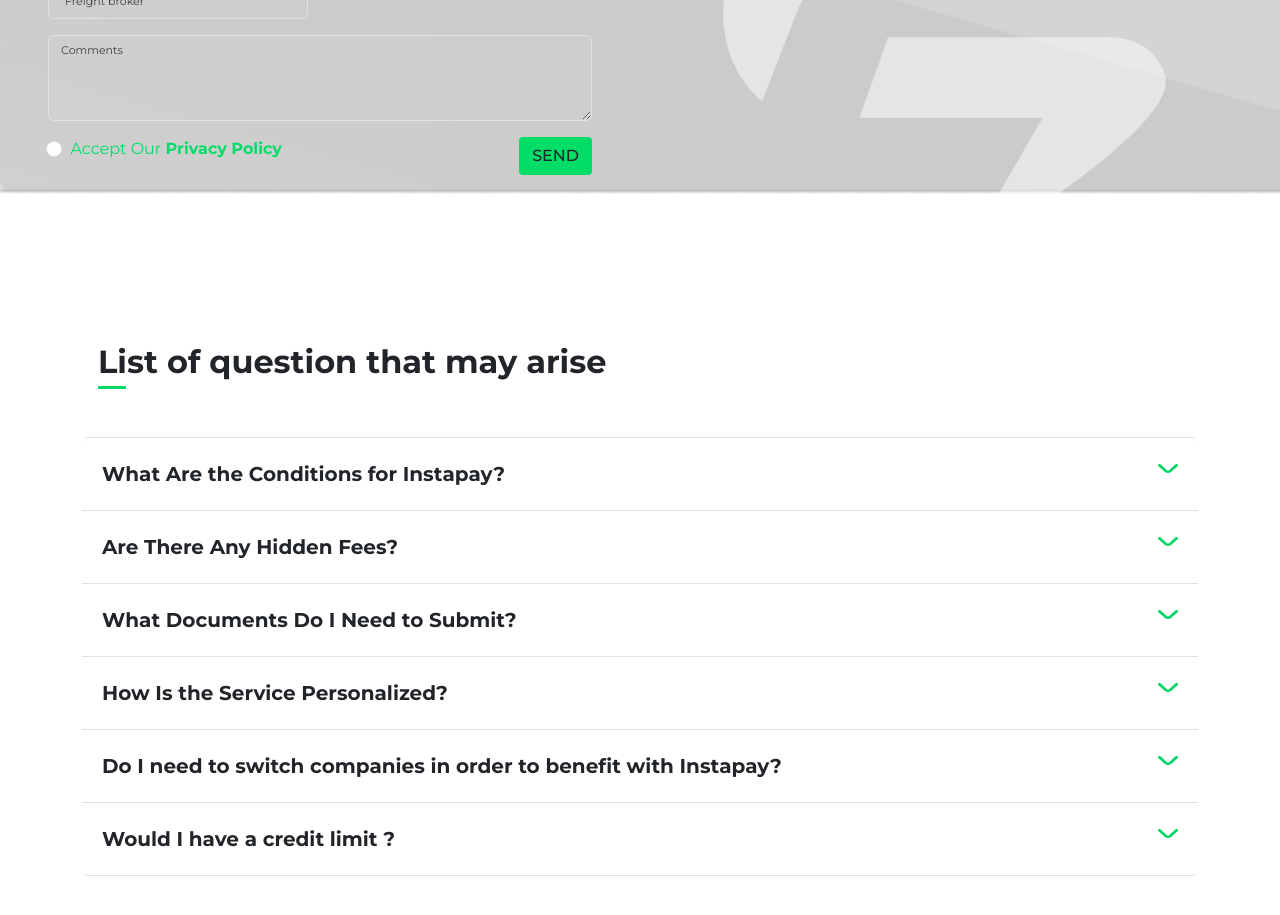
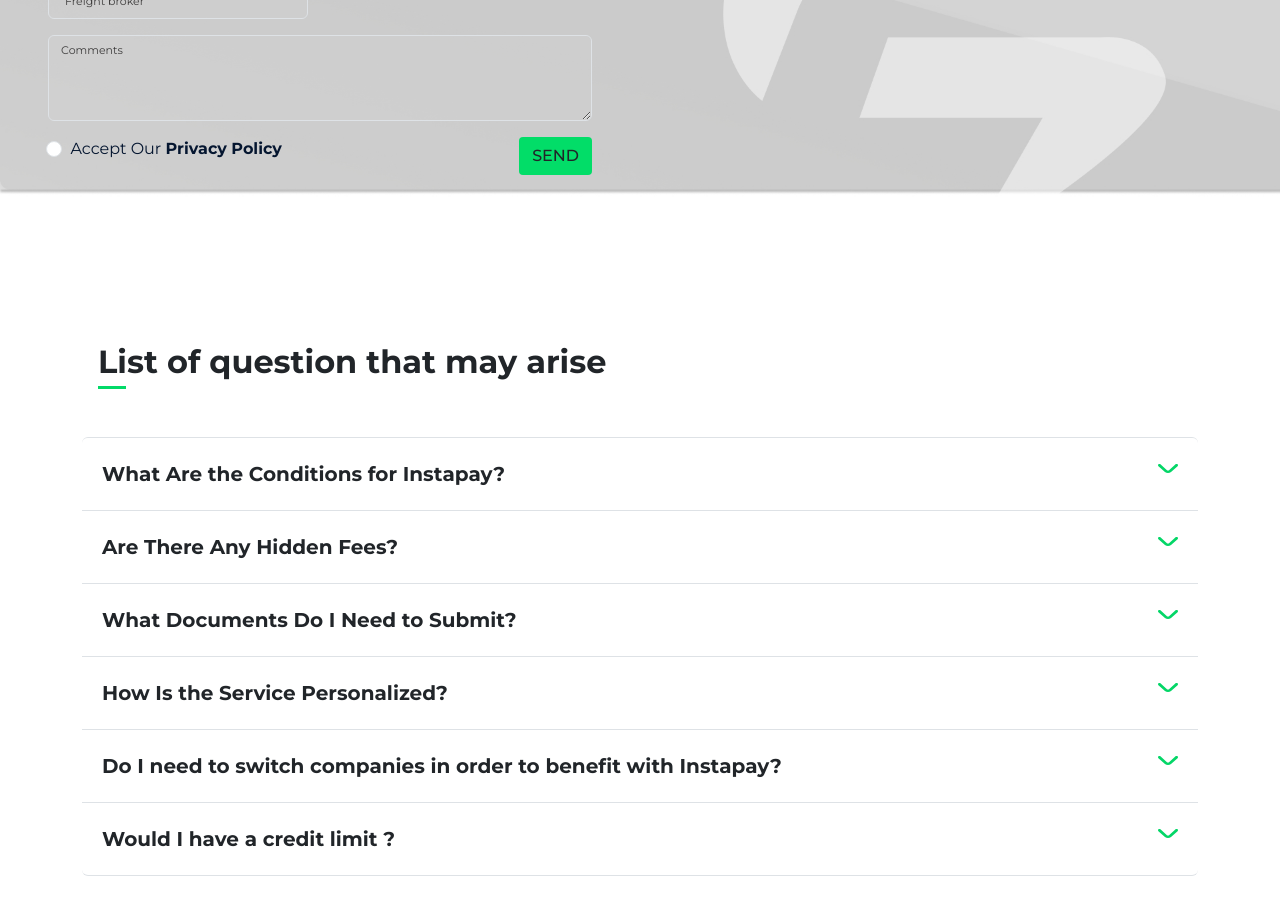
Before and after one commit to Rizwan884/smartfleetfunding-website, a Next.js app: page /instapay in a window 1280 px wide. Shown: the part 2540-3455 px from the top of the page. Built offline with nearby package versions, Linux system fonts and the light colour scheme; a web font is replaced by a local one.

Commit message:
Adjustment - Juan

```diff
--- a/src/app/styles/globals.css
+++ b/src/app/styles/globals.css
@@ -801,10 +801,10 @@ span:hover {
   border-radius: 1.25em;
 }
 .form-check-label {
-  color: var(--green);
+  color: var(--dark-blue);
 }
 .form-check-label:hover {
-  color: var(--green);
+  color: var(--dark-blue);
 }
 #form #message::placeholder,
 #phone::placeholder,
--- a/src/components/form-instapay.tsx
+++ b/src/components/form-instapay.tsx
@@ -91,14 +91,14 @@ export default function FormInstapay() {
                       id="flexCheckDefault"
                     />
                     <label
-                      className="form-check-label"
+                      className="form-check-label text-dark-blue"
                       htmlFor="flexCheckDefault"
                     >
                       Accept Our{" "}
                       <Link
-                        href="/privacy"
-                        target="_blank"
-                        className="text-decoration-none text-green"
+                        href=""
+                        // target="_blank"
+                        className="text-decoration-none text-dark-blue"
                         passHref={true}
                       >
                         <strong>Privacy Policy</strong>
--- a/src/components/need.tsx
+++ b/src/components/need.tsx
@@ -138,7 +138,7 @@ export default function Needs() {
         <div className="mx-2 text-center">
           <Button
             href="/"
-            className="contact_slide fw-bold fs-4 me-5 my-4 h-25  d-inline-block"
+            className="contact_slide fw-bold fs-4 me-5 my-4 h-25 d-inline-block"
             variant="btn btn-custom"
           >
             Let{"'"}s Talk
```
